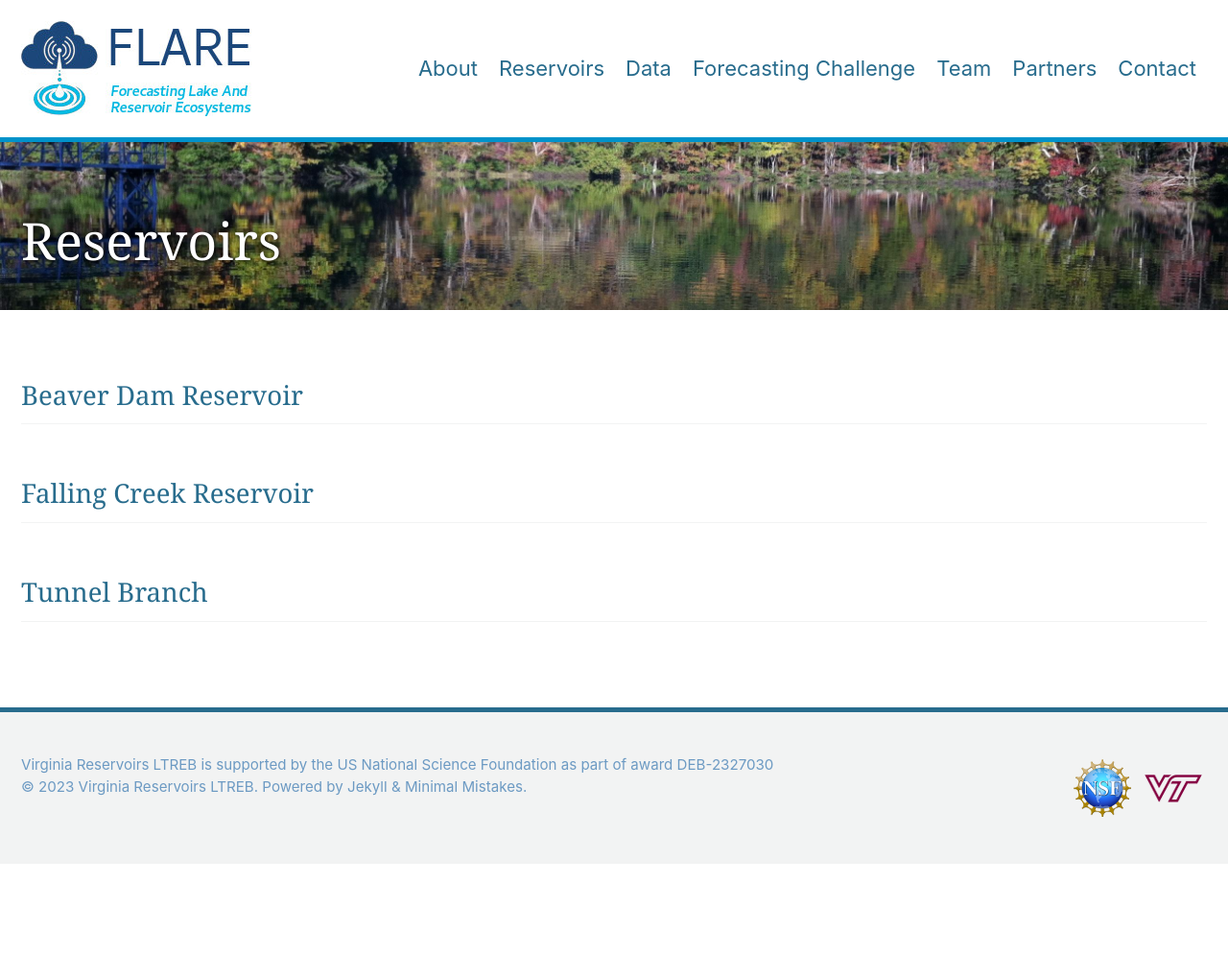
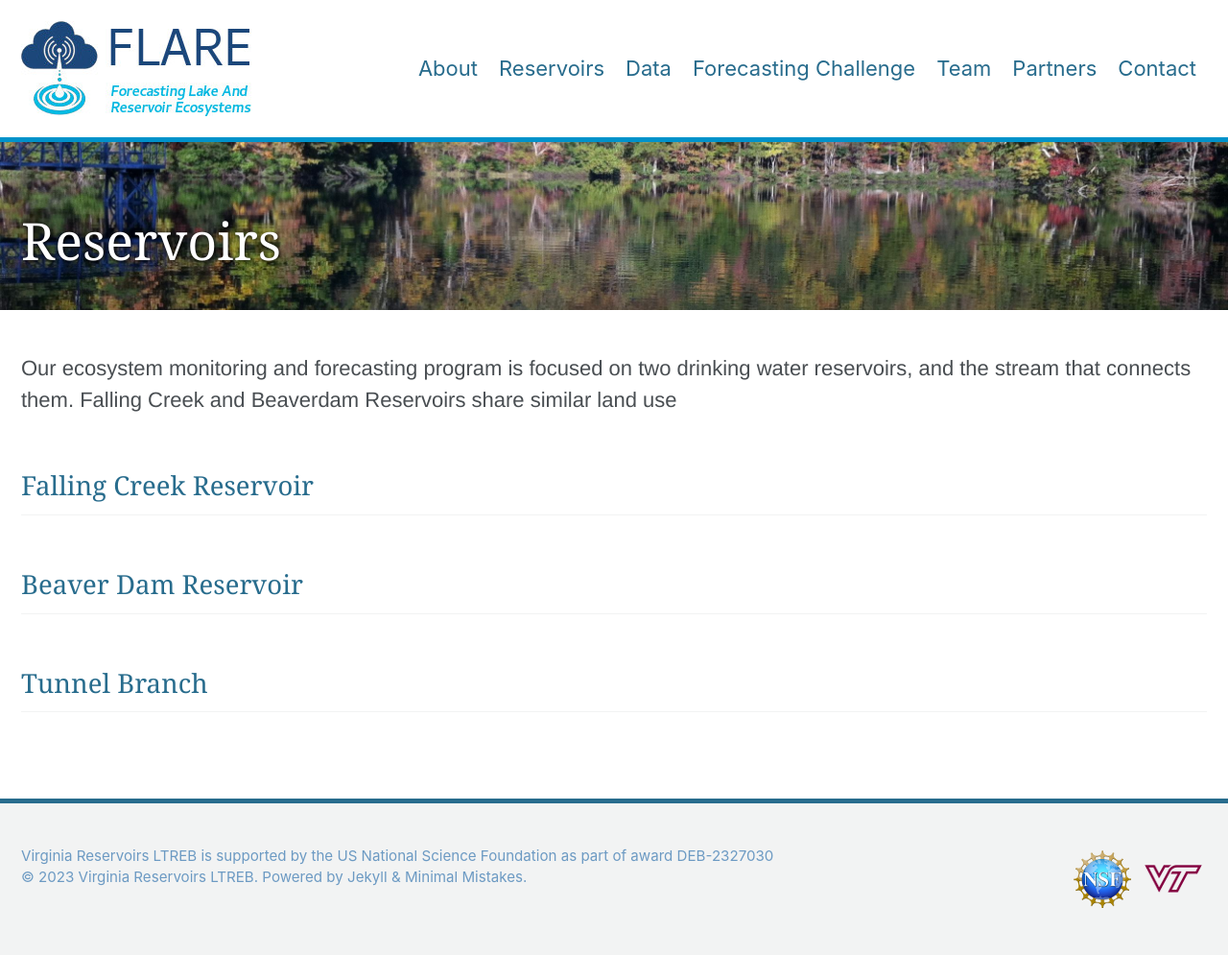
Before and after one commit to LTREB-reservoirs/LTREB-reservoirs.github.io, a Jekyll site: the page built from _pages/reservoirs.md, in a window 1280 px wide. Shown: the whole page at 96% size. Built offline with Jekyll 4.4.1, drawn with Linux system fonts in a browser that asks for light colours; cached includes are drawn as plain includes; nearby versions of some CDN libraries; before the commit the page ends 900 px from its top, so only the background shows below that.

Commit message:
Update reservoirs.md
first draft of layout

```diff
--- a/_pages/reservoirs.md
+++ b/_pages/reservoirs.md
@@ -5,9 +5,11 @@ header:
   overlay_color: "#5e616c"
   overlay_image: /assets/images/banner.jpg
 ---
+Our ecosystem monitoring and forecasting program is focused on two drinking water reservoirs, and the stream that connects them. Falling Creek and Beaverdam Reservoirs share similar land use
+
+## Falling Creek Reservoir
+
 
 ## Beaver Dam Reservoir
 
-## Falling Creek Reservoir
-
 ## Tunnel Branch
```
